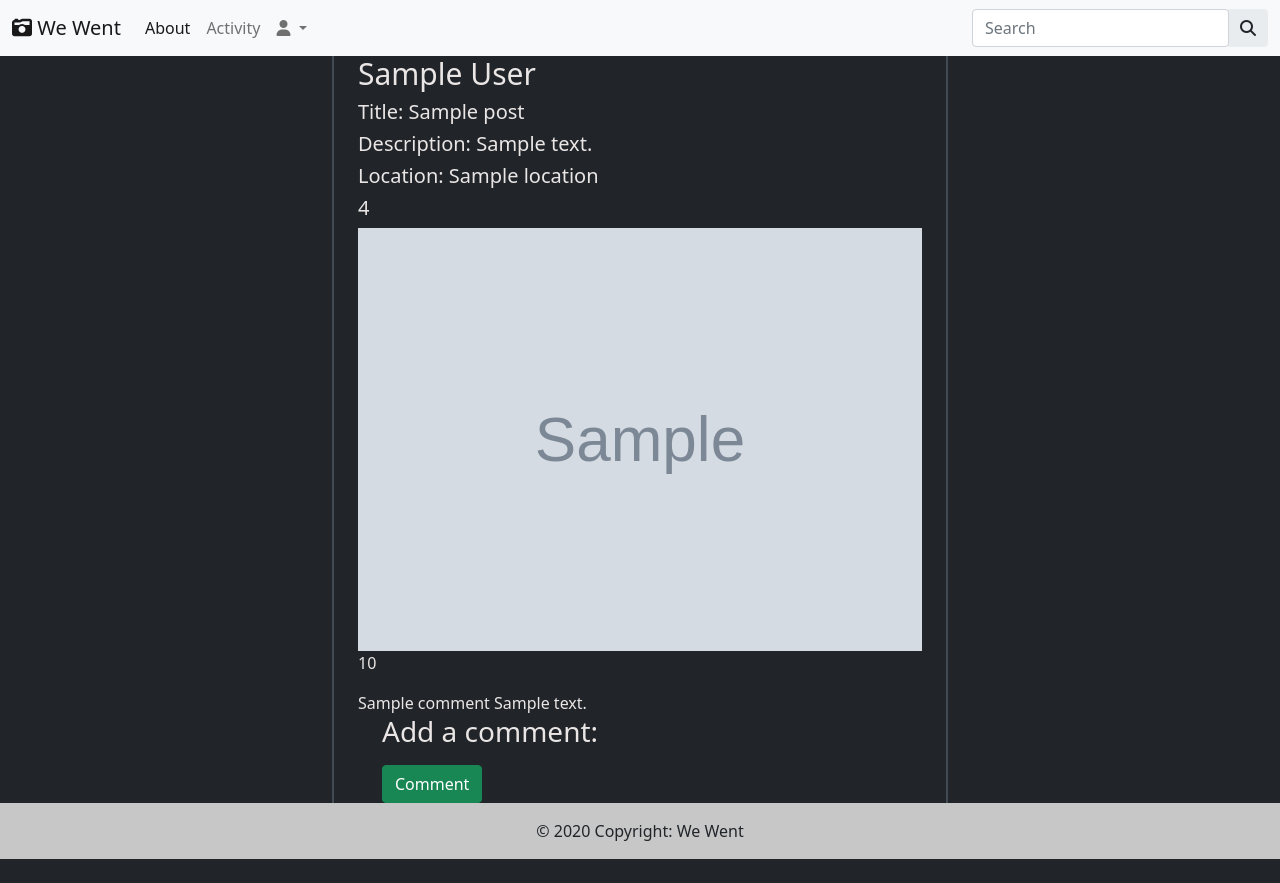
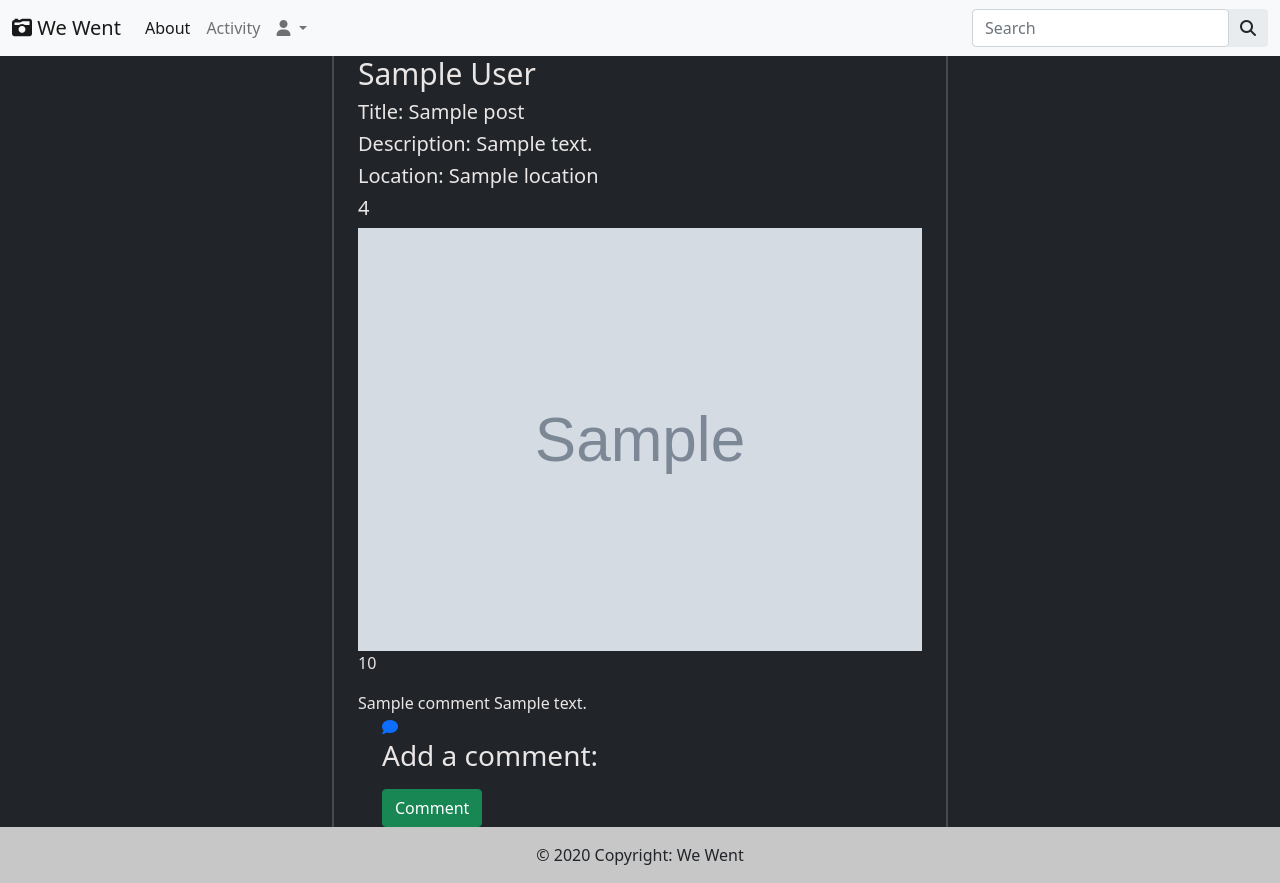
Before and after one commit to AshFitz/we-went, a Django app: template templates/index.html in a window 1280 px wide. Before the commit the page ends 859 px from the top, so only its background shows below. Run offline with Django 3.2, Linux system fonts and the light colour scheme; the template is opened without the code that fills it: most values are stand-ins (such as "Sample title", 1, 10 or a date in 2020); grey boxes marked "Sample" are stand-in pictures; some libraries are stand-ins or nearby versions.

Commit message:
Add container for comment link

```diff
--- a/templates/index.html
+++ b/templates/index.html
@@ -38,6 +38,17 @@
                         {{ comment.body }}
                         {% endfor %}
                     </div>
+                    <div class="col">
+                        <div class="container">
+                            <div class="row">
+                                <div class="col">
+                                    <a href="{% url 'comment' post.slug %}">
+                                        <i class="fas fa-comment"></i>
+                                    </a>
+                                </div>
+                            </div>
+                        </div>
+                    </div>
                     <div class="col-12">
                         <div class="container">
                             <div class="row">
```
